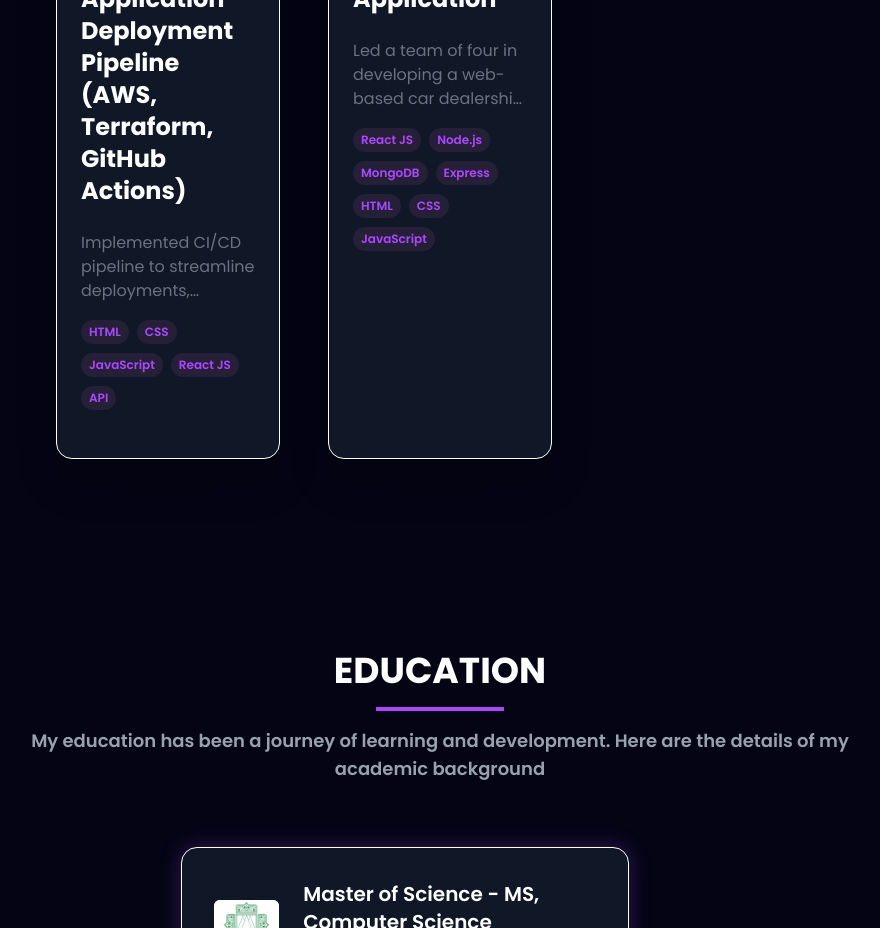
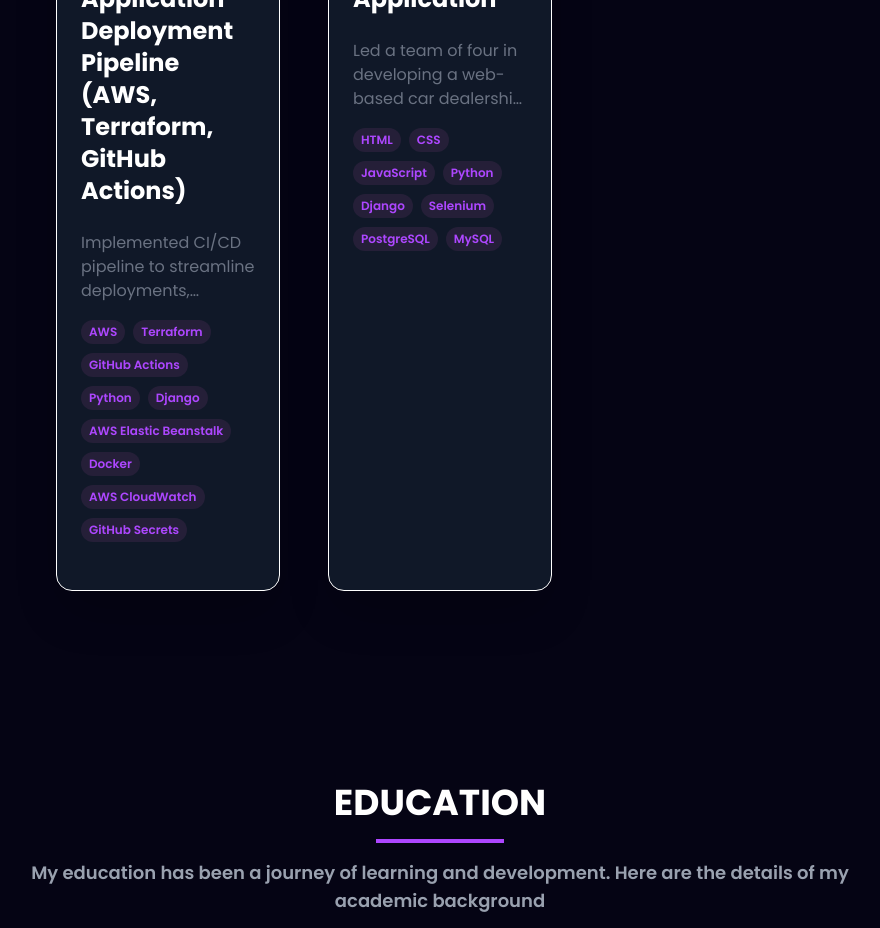
Before and after one commit to mehedi1022/abuBakkarPortfolio, a React (Vite) app: page / in a window 1280 px wide. Shown: the part 3300-4228 px from the top of the page, without its empty margins (200-1080 px from the left). Built offline with nearby package versions, Linux system fonts and the light colour scheme.

Commit message:
added tag of project section

```diff
--- a/src/constants.js
+++ b/src/constants.js
@@ -145,7 +145,7 @@ export const projects = [
     description:
       "Implemented CI/CD pipeline to streamline deployments, reducing manual errors and ensuring consistent, rapid releases.",
     image: pipeline,
-    tags: ["HTML", "CSS", "JavaScript", "React JS", "API"],
+    tags: ["AWS", "Terraform", "GitHub Actions", "Python", "Django", "AWS Elastic Beanstalk", "Docker", "AWS CloudWatch", "GitHub Secrets"],
     github: "https://github.com/mehedi1022/a-04",
     webapp: "https://githu.netlify.app/",
   },
@@ -155,7 +155,7 @@ export const projects = [
     description:
       "Led a team of four in developing a web-based car dealership platform using Python, Django, and Selenium. Technologies: Utilized Python, Django, and Selenium for efficient development and testing. Functionality: Facilitated car searches within the USA and UK, optimizing the customer experience.Contributions: Played a key role in database management and software automation, ensuring application efficiency.",
     image: car,
-    tags: ["React JS", "Node.js", "MongoDB", "Express", "HTML", "CSS", "JavaScript"],
+    tags: ["HTML", "CSS", "JavaScript", "Python", "Django", "Selenium", "PostgreSQL", "MySQL"],
     github: "https://github.com/mehedi1022/a-04",
     webapp: "https://cs6546545.netlify.app/",
   },
```
